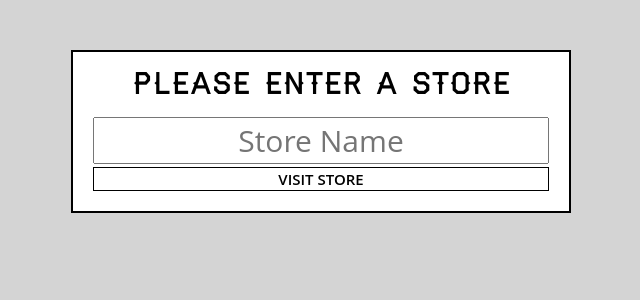
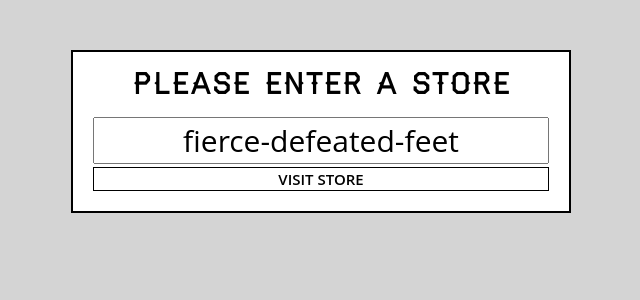
Before and after one commit to coolguy1990/getting-fishy, a React (Create React App) app: page / in a window 1280 px wide. Shown: the top 300 px of the page, without its empty margins (319-959 px from the left). Built offline with nearby package versions, Linux system fonts and the light colour scheme.

Commit message:
added helper functions

```diff
--- a/src/components/StorePicker.js
+++ b/src/components/StorePicker.js
@@ -1,11 +1,12 @@
 import React from 'react';
+import { getFunName } from '../utils/helpers';
 
 class StorePicker extends React.Component {
     render() {
         return (
             <form className="store-selector">
                 <h2>Please enter A Store</h2>
-                <input type="text" required placeholder="Store Name" />
+                <input type="text" required placeholder="Store Name" defaultValue={getFunName()} />
                 <button type="submit">Visit Store</button>
             </form>
         )
--- a/src/index.js
+++ b/src/index.js
@@ -19,6 +19,5 @@
     )
 }
 
-
 ReactDOM.render(<Root />, document.getElementById('root'));
 registerServiceWorker();
--- /dev/null
+++ b/src/utils/helpers.js
@@ -0,0 +1,23 @@
+export function formatPrice(cents) {
+    return `$${(cents / 100).toFixed(2).replace(/\B(?=(\d{3})+(?!\d))/g, ',')}`;
+}
+
+export function rando(arr) {
+    return arr[Math.floor(Math.random() * arr.length)];
+}
+
+export function slugify(text) {
+    return text.toString().toLowerCase()
+    .replace(/\s+/g, '-')           // Replace spaces with -
+    .replace(/[^\w\-]+/g, '')       // Remove all non-word chars
+    .replace(/\-\-+/g, '-')         // Replace multiple - with single -
+    .replace(/^-+/, '')             // Trim - from start of text
+    .replace(/-+$/, '');            // Trim - from end of text
+}
+
+export function getFunName() {
+    const adjectives = ['adorable', 'beautiful', 'clean', 'drab', 'elegant', 'fancy', 'glamorous', 'handsome', 'long', 'magnificent', 'old-fashioned', 'plain', 'quaint', 'sparkling', 'ugliest', 'unsightly', 'angry', 'bewildered', 'clumsy', 'defeated', 'embarrassed', 'fierce', 'grumpy', 'helpless', 'itchy', 'jealous', 'lazy', 'mysterious', 'nervous', 'obnoxious', 'panicky', 'repulsive', 'scary', 'thoughtless', 'uptight', 'worried'];
+    const nouns = ['women', 'men', 'children', 'teeth', 'feet', 'people', 'leaves', 'mice', 'geese', 'halves', 'knives', 'wives', 'lives', 'elves', 'loaves', 'potatoes', 'tomatoes', 'cacti', 'foci', 'fungi', 'nuclei', 'syllabuses', 'analyses', 'diagnoses', 'oases', 'theses', 'crises', 'phenomena', 'criteria', 'data'];
+
+    return `${rando(adjectives)}-${rando(adjectives)}-${rando(nouns)}`;
+}
```
